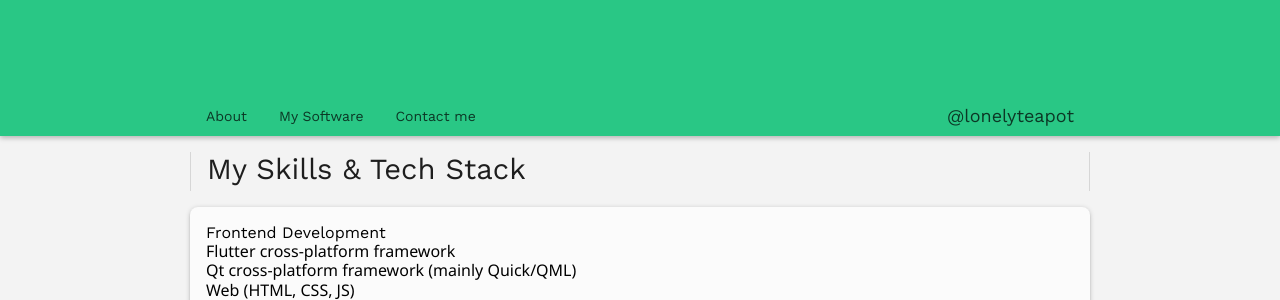
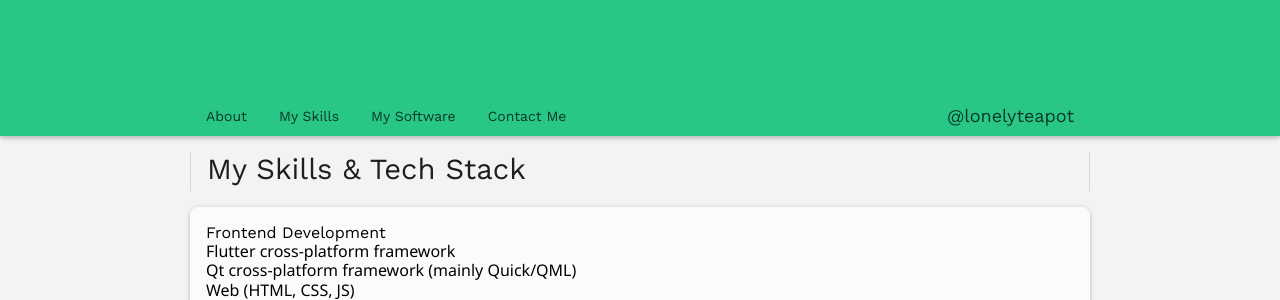
Before and after one commit to lonelyteapot/lonelyteapot.github.io, a Jekyll site: the page built from pages/index.html, in a window 1280 px wide. Shown: the part 336-636 px from the top of the page. Built offline with Jekyll 4.4.1, drawn with Linux system fonts in a browser that asks for light colours.

Commit message:
Refactor section names

```diff
--- a/_data/navigation.yaml
+++ b/_data/navigation.yaml
@@ -1,7 +1,9 @@
 docs:
   - title: About
     url: /#
+  - title: My Skills
+    url: /#skills
   - title: My Software
-    url: /#my-software
-  - title: Contact me
+    url: /#software
+  - title: Contact Me
     url: /#contact-me
--- a/_sass/index.scss
+++ b/_sass/index.scss
@@ -1,4 +1,4 @@
-#my-software {
+#software {
     display: flex;
     flex-direction: column;
     padding-top: 40px;
@@ -6,7 +6,7 @@
     color: transparentize($color: $color-on-canvas, $amount: 0.35);
 }
 
-#my-software > ul {
+#software > ul {
     display: flex;
     flex-wrap: wrap;
     align-self: center;
@@ -14,7 +14,7 @@
     width: 100%;
 }
 
-#my-software .project {
+#software .project {
     display: flex;
     flex-wrap: wrap;
     flex: 1 0 100%;
@@ -25,7 +25,7 @@
     }
 }
 
-#my-software .project > .content {
+#software .project > .content {
     display: flex;
     flex-direction: column;
     flex: 1 1 360px;
@@ -64,7 +64,7 @@
 
 
 
-#my-software .project > .images {
+#software .project > .images {
     display: flex;
     flex: 1 1 360px;
     border-radius: 6px;
--- a/pages/index.html
+++ b/pages/index.html
@@ -5,7 +5,7 @@ layout: default
 permalink: /
 ---
 <main>
-    <section id="my-skills">
+    <section id="skills">
         <h2>My Skills & Tech Stack</h2>
         <ul>
             {% for category in site.data.skills %}
@@ -20,7 +20,7 @@ permalink: /
             {% endfor %}
         </ul>
     </section>
-    <section id="my-software">
+    <section id="software">
         <h2>My Software</h2>
         <ul>
             {% for project in site.data.projects %}
```
